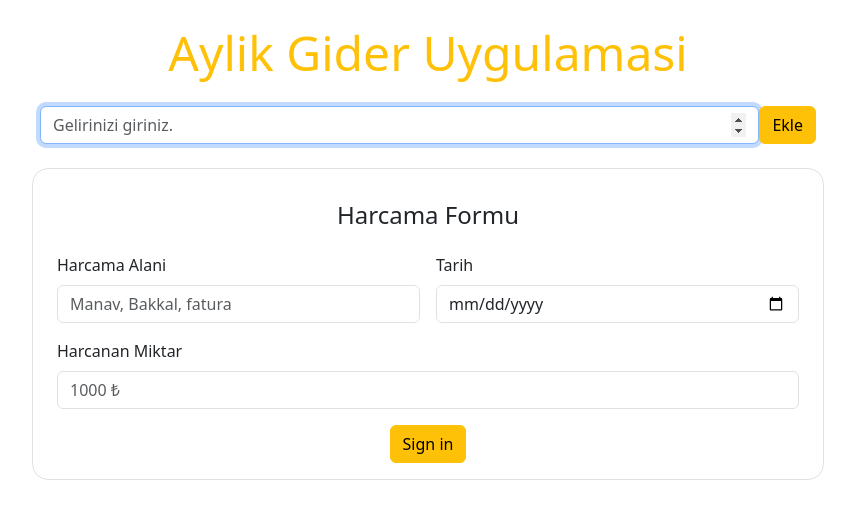
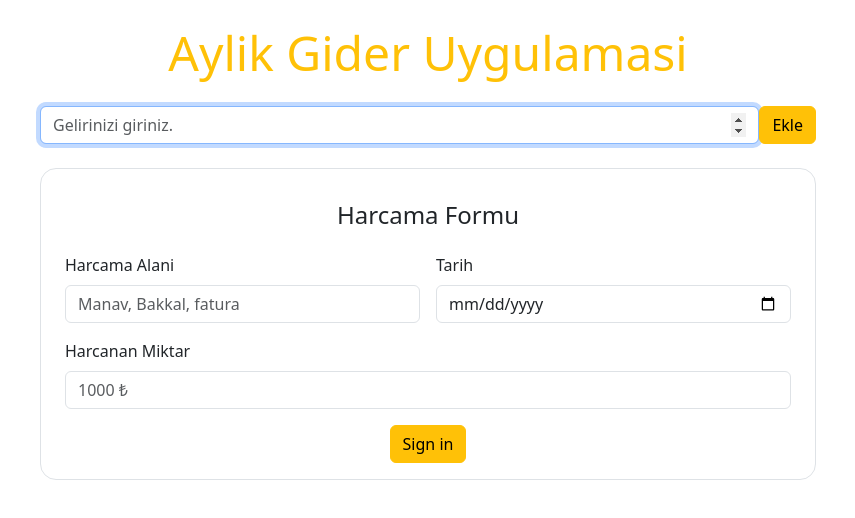
Before and after one commit to Kadir-Zeren/javascript-recap-15, a plain HTML site: page index.html in a window 1280 px wide. Shown: the whole page, without its empty margins (212-1067 px from the left). Drawn offline with nearby package versions, Linux system fonts and the light colour scheme.

Commit message:
harcama formu

```diff
--- a/index.html
+++ b/index.html
@@ -38,7 +38,7 @@
         </button>
       </form>
 
-      <form id="harcama-formu" class="row g-3 p-3 mt-4 border rounded-4">
+      <form id="harcama-formu" class="row g-3 p-3 mt-4 border rounded-4 m-0">
         <h4 class="text-center">Harcama Formu</h4>
         <div class="col-6">
           <label for="harcama-alani" class="form-label">Harcama Alani</label>
```
